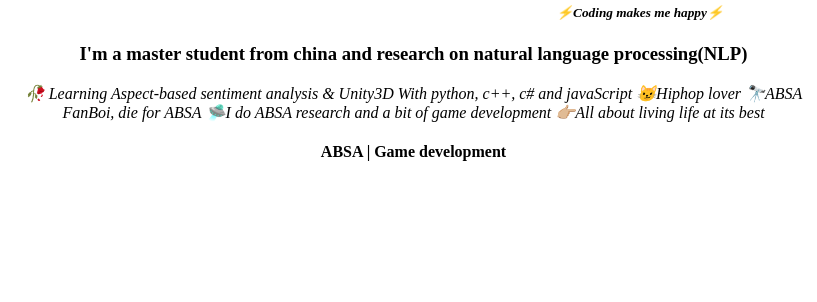
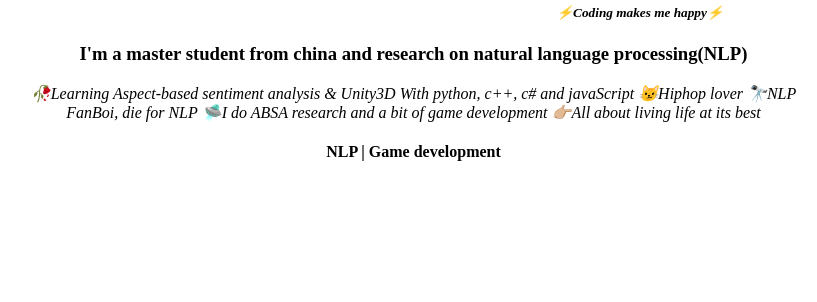
Before and after one commit to ouy7han/ouy7han.github.io, a plain HTML site: page index.html in a window 1280 px wide. Shown: the part 164-466 px from the top of the page, 0-817 px from the left. Drawn offline with Linux system fonts and the light colour scheme; grey boxes are pictures that could not be loaded.

Commit message:
Update index.html

```diff
--- a/index.html
+++ b/index.html
@@ -26,13 +26,13 @@
   <h3>I'm a master student from china and research on natural language processing(NLP)</h3>
 </p>
 
-<i>🥀 Learning Aspect-based sentiment analysis & Unity3D</i>
+<i>🥀Learning Aspect-based sentiment analysis & Unity3D</i>
 <i>With python, c++, c# and javaScript</i>
 <i>😼Hiphop lover</i>
-<i>🔭ABSA FanBoi, die for ABSA</i>
+<i>🔭NLP FanBoi, die for NLP</i>
 <i>🛸I do ABSA research and a bit of game development</i>
 <i>👉🏼All about living life at its best</i>
 
 <p align="center">
-  <h4> ABSA | Game development </h4>
+  <h4> NLP | Game development </h4>
 </p>
```
